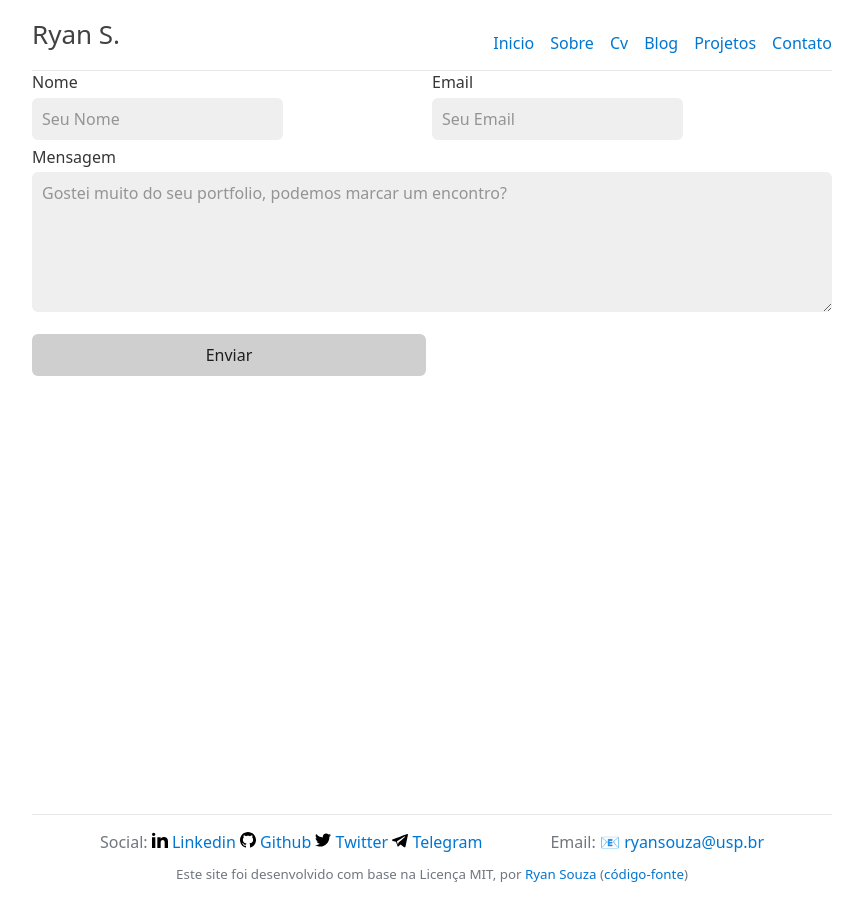
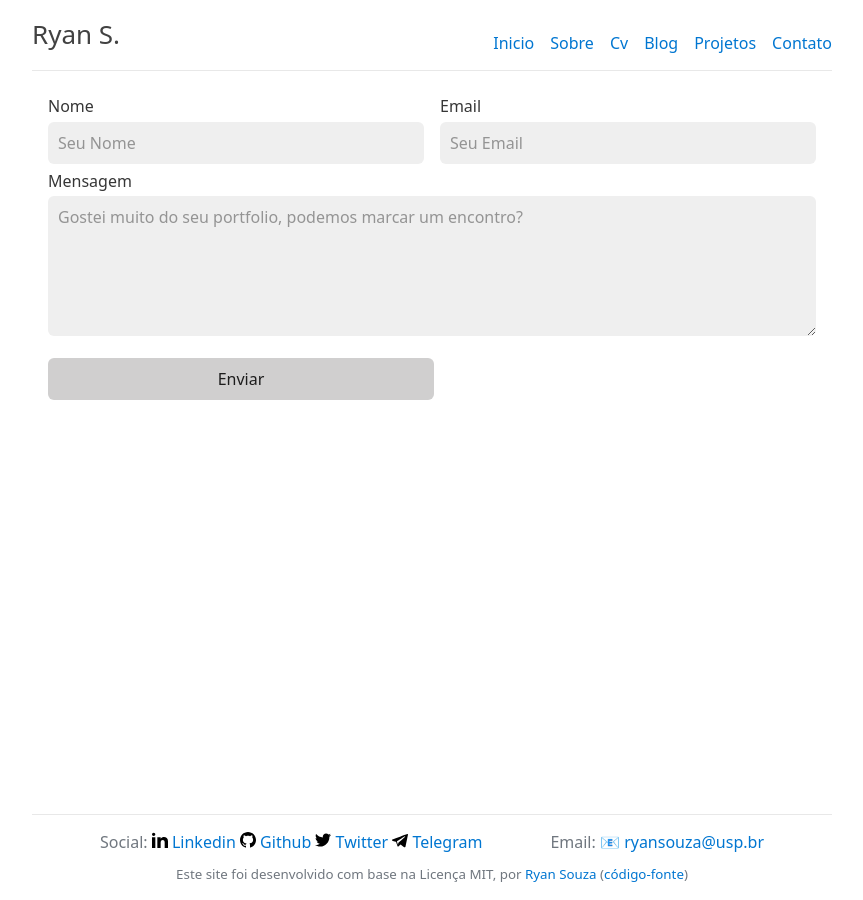
Before and after one commit to Ryrden/ryrden.dev, a Jekyll site: the page built from contact.html, in a window 1280 px wide. Shown: the whole page, without its empty margins (208-1071 px from the left). Built offline with Jekyll 4.4.1, drawn with Linux system fonts in a browser that asks for light colours.

Commit message:
fix: solving css problemas and improvment on contact page

```diff
--- a/_sass/_base.scss
+++ b/_sass/_base.scss
@@ -5,8 +5,13 @@ body, html {
 
 body {
     margin-top: 0;
-
+    padding: 0;
     // This is necessary to make the footer stick to the bottom of the page
     display: flex;
     flex-direction: column;
 }
+
+main {
+    box-sizing: border-box;
+    padding: 0 1em;
+}
--- a/_sass/pages/contact.scss
+++ b/_sass/pages/contact.scss
@@ -7,7 +7,10 @@
         "message-input message-input"
     ;
 
+    margin: 1.5em 0;
+
     #form-name {
+        padding-right: 1em;
         grid-area: name-input;
     }
 
@@ -19,4 +22,22 @@
         grid-area: message-input;
         margin-bottom: 1em;
     }
+
+    #form-name input, #form-email input, #form-message input{
+        box-sizing: border-box;
+        width: 100%;
+    }
 }
+
+@media (max-width: 768px) {
+    #site-contact {
+        grid-template-areas:
+            "name-input"
+            "email-input"
+            "message-input"
+        ;
+        #form-name {
+            padding-right: 0;
+        }
+    }
+}
```
